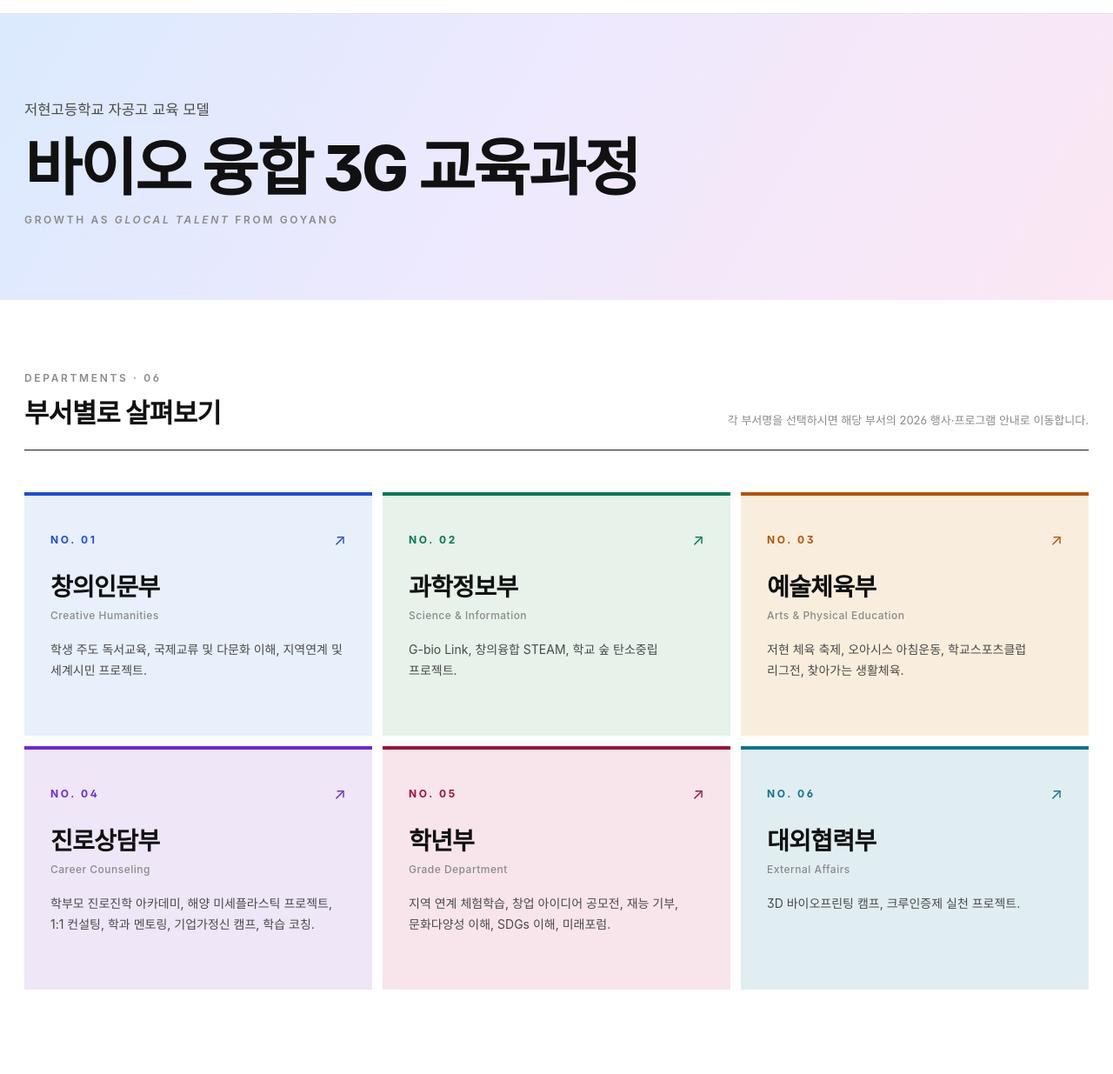
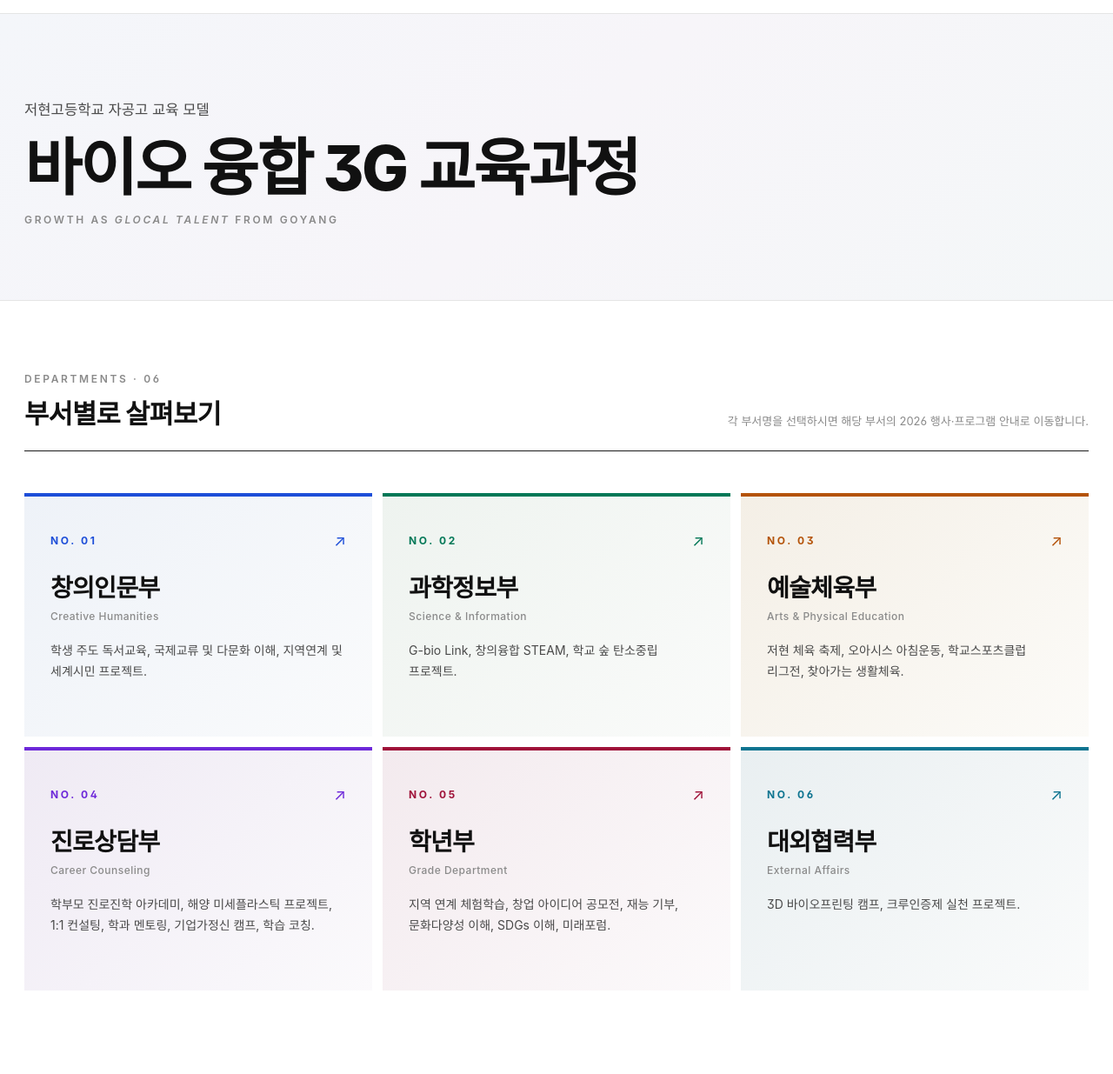
Before and after one commit to gimseuli-cmd/jeohyeon-homepage, a plain HTML site: page index.html in a window 1280 px wide. Shown: the part 65-1300 px from the top of the page at 87% size. Drawn offline with Linux system fonts and the light colour scheme; a web font is replaced by a local one.

Commit message:
디자인: hero와 부서 카드를 차분한 톤의 그라데이션으로 조정

```diff
--- a/index.html
+++ b/index.html
@@ -132,7 +132,8 @@ img { display: block; max-width: 100%; }
    Hero (메인 페이지) — 타이포 중심
    ============================================ */
 .hero {
-  background: linear-gradient(120deg, #dbeafe 0%, #ede9fe 45%, #fce7f3 100%);
+  background: linear-gradient(135deg, #f4f6fa 0%, #f7f5f9 50%, #f4f7f8 100%);
+  border-bottom: 1px solid var(--line);
 }
 .hero__inner {
   max-width: var(--container);
@@ -357,12 +358,12 @@ img { display: block; max-width: 100%; }
   font-weight: 400;
 }
 
-.dept-card[data-dept="changin"]     { --c: var(--c-changin);     --c-bg: #e8f0fc; }
-.dept-card[data-dept="science"]     { --c: var(--c-science);     --c-bg: #e6f2ea; }
-.dept-card[data-dept="arts"]        { --c: var(--c-arts);        --c-bg: #f9eedd; }
-.dept-card[data-dept="counseling"]  { --c: var(--c-counseling);  --c-bg: #efe6f8; }
-.dept-card[data-dept="grade"]       { --c: var(--c-grade);       --c-bg: #f8e5ec; }
-.dept-card[data-dept="partnership"] { --c: var(--c-partnership); --c-bg: #e1eef1; }
+.dept-card[data-dept="changin"]     { --c: var(--c-changin);     background: linear-gradient(135deg, #eef2f8 0%, #fafbfc 100%); }
+.dept-card[data-dept="science"]     { --c: var(--c-science);     background: linear-gradient(135deg, #eef3ef 0%, #fafbfa 100%); }
+.dept-card[data-dept="arts"]        { --c: var(--c-arts);        background: linear-gradient(135deg, #f4efe6 0%, #fcfbf8 100%); }
+.dept-card[data-dept="counseling"]  { --c: var(--c-counseling);  background: linear-gradient(135deg, #efeaf4 0%, #fbfafc 100%); }
+.dept-card[data-dept="grade"]       { --c: var(--c-grade);       background: linear-gradient(135deg, #f3eaee 0%, #fcfafb 100%); }
+.dept-card[data-dept="partnership"] { --c: var(--c-partnership); background: linear-gradient(135deg, #e9eff1 0%, #fafbfb 100%); }
 
 /* ============================================
    Detail page hero
```
